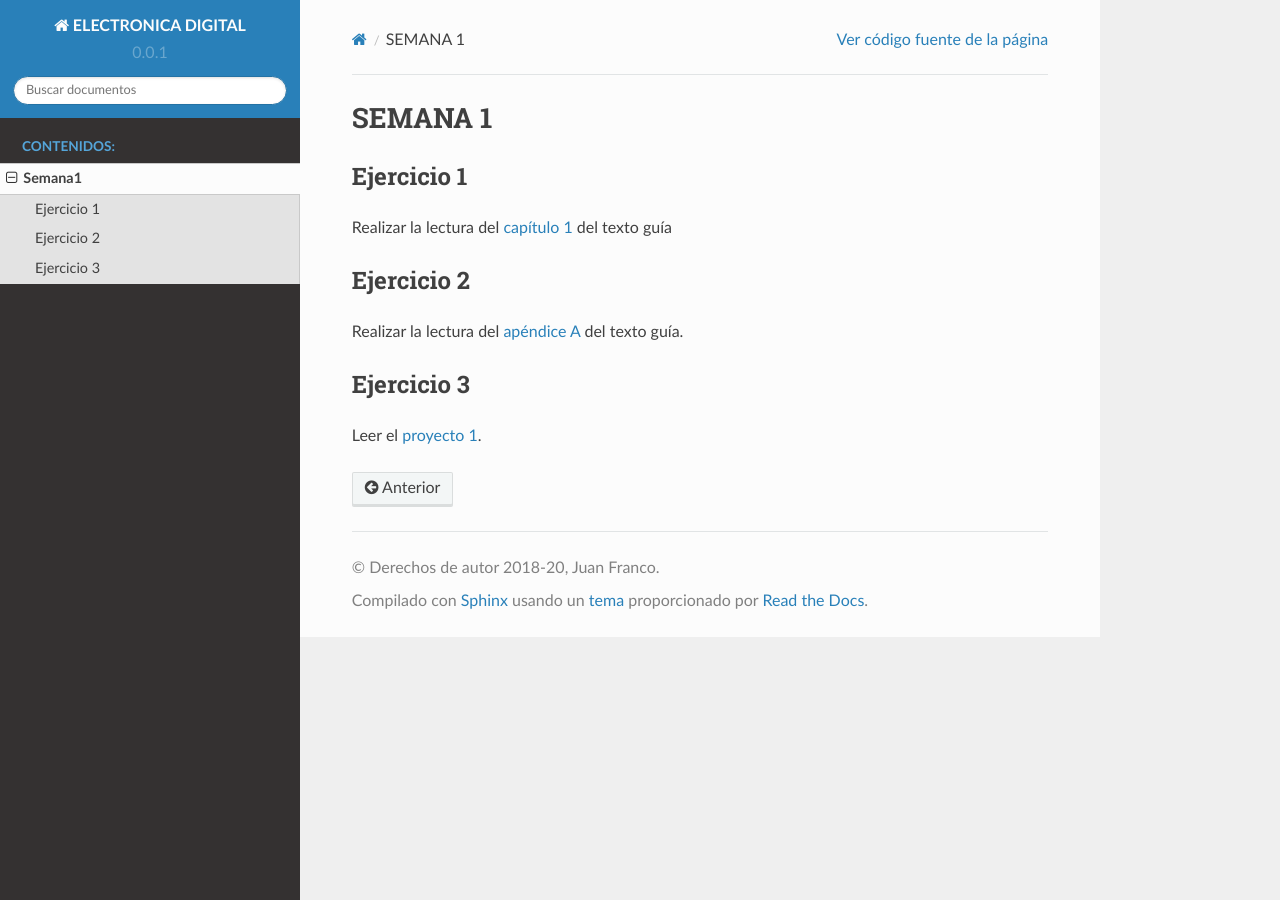
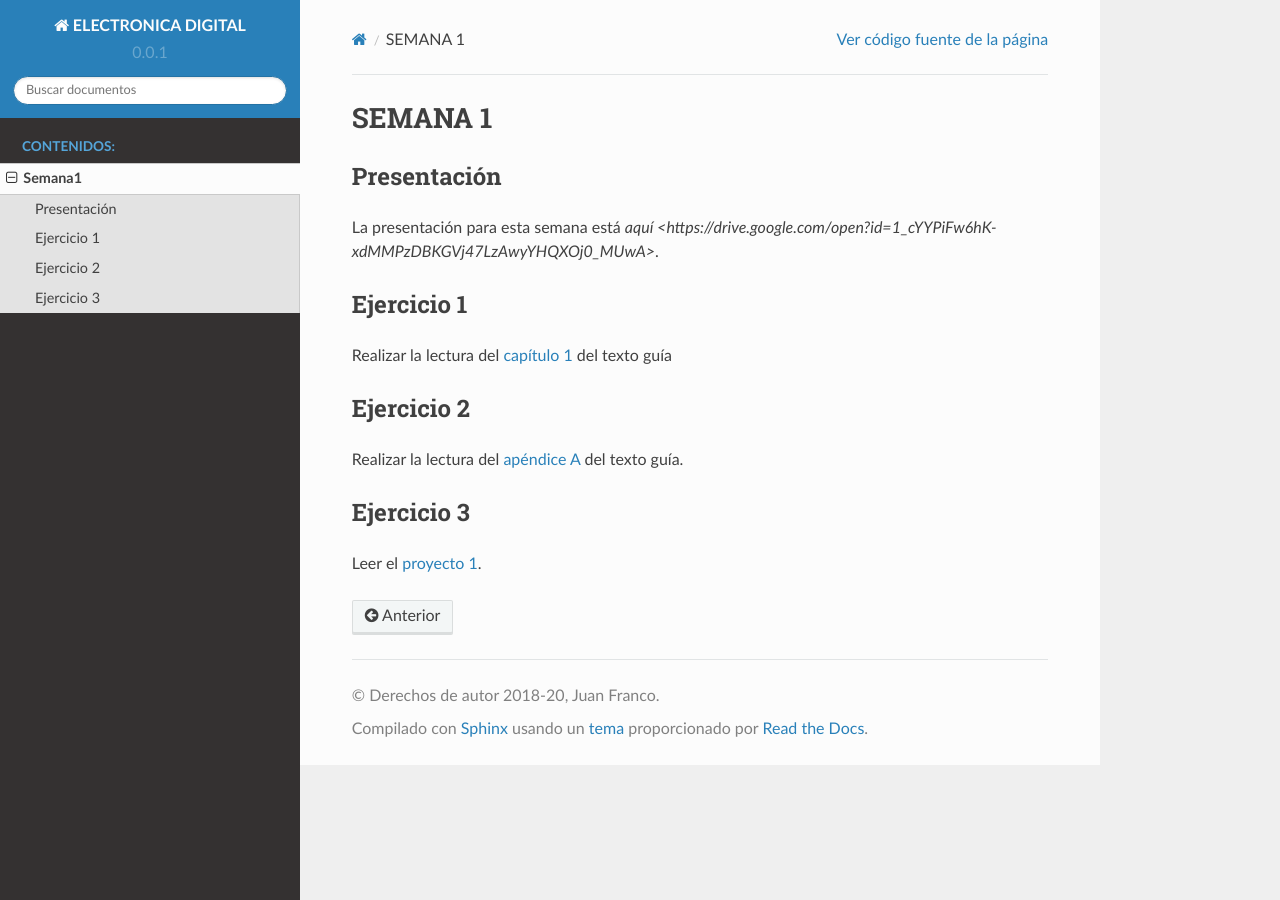
Before and after one commit to juanferfranco/ElectronicaDigital, a Sphinx documentation site: the page built from docs/_semana1/semana1.rst, in a window 1280 px wide. Built offline with Sphinx 7.4.7 and the Read the Docs theme 2.0.0, drawn with Linux system fonts in a browser that asks for light colours.

Commit message:
add week 1 slides

```diff
--- a/docs/_semana1/semana1.rst
+++ b/docs/_semana1/semana1.rst
@@ -1,5 +1,9 @@
 SEMANA 1
 ===========
+
+Presentación
+-------------
+La presentación para esta semana está `aquí <https://drive.google.com/open?id=1_cYYPiFw6hK-xdMMPzDBKGVj47LzAwyYHQXOj0_MUwA>`.
 
 Ejercicio 1
 ------------
```
